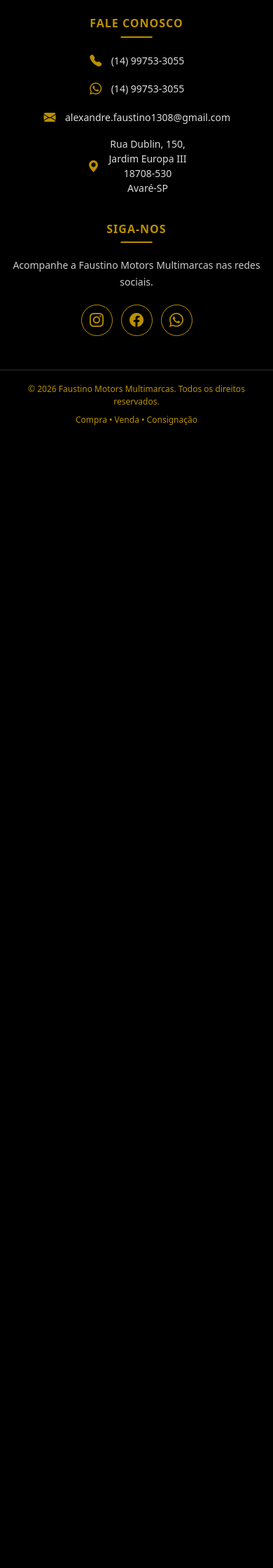
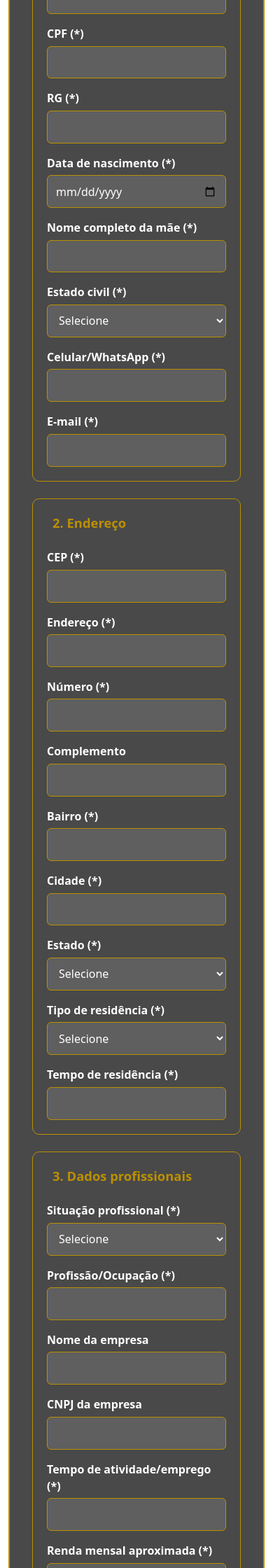
Before and after one commit to rubioluisgustavo/faustino_motors_multimarcas, a PHP site: page /index.php?menu=financiamento in a window 390 px wide. Shown: the part 950-3190 px from the top of the page at 70% size. Before the commit the page ends 1557 px from the top, so only its background shows below. Run offline with PHP 8.4, Linux system fonts and the light colour scheme.

Commit message:
ficha de financiamento e essencial e premium valores e vantagens

```diff
--- /dev/null
+++ b/financiamento.php
@@ -0,0 +1,127 @@
+<section class="financiamento py-5">
+    <div class="container">
+        <div class="titulo-secao">
+            <h2>Ficha de financiamento</h2>
+            <p>Preencha os dados abaixo para solicitar uma análise de crédito.</p>
+        </div>
+
+        <form id="formFinanciamento" class="form-financiamento">
+            <fieldset>
+                <legend>1. Dados pessoais</legend>
+                <div class="row g-3">
+                    <div class="col-md-6"><label>Nome completo (*)<input name="nome" required></label></div>
+                    <div class="col-md-3"><label>CPF (*)<input name="cpf" data-mask="cpf" inputmode="numeric" required></label></div>
+                    <div class="col-md-3"><label>RG (*)<input name="rg" required></label></div>
+                    <div class="col-md-3"><label>Data de nascimento (*)<input type="date" name="nascimento" required></label></div>
+                    <div class="col-md-5"><label>Nome completo da mãe (*)<input name="mae" required></label></div>
+                    <div class="col-md-4"><label>Estado civil (*)<select name="estado_civil" required><option value="">Selecione</option><option>Solteiro(a)</option><option>Casado(a)</option><option>União estável</option><option>Divorciado(a)</option><option>Viúvo(a)</option></select></label></div>
+                    <div class="col-md-4"><label>Celular/WhatsApp (*)<input name="celular" data-mask="phone" inputmode="numeric" required></label></div>
+                    <div class="col-md-8"><label>E-mail (*)<input type="email" name="email" required></label></div>
+                </div>
+            </fieldset>
+
+            <fieldset>
+                <legend>2. Endereço</legend>
+                <div class="row g-3">
+                    <div class="col-md-3"><label>CEP (*)<input name="cep" data-mask="cep" inputmode="numeric" required></label></div>
+                    <div class="col-md-7"><label>Endereço (*)<input name="endereco" required></label></div>
+                    <div class="col-md-2"><label>Número (*)<input name="numero" required></label></div>
+                    <div class="col-md-4"><label>Complemento<input name="complemento"></label></div>
+                    <div class="col-md-4"><label>Bairro (*)<input name="bairro" required></label></div>
+                    <div class="col-md-4"><label>Cidade (*)<input name="cidade" required></label></div>
+                    <div class="col-md-4"><label>Estado (*)<select name="estado" required><option value="">Selecione</option><?php foreach (['AC','AL','AP','AM','BA','CE','DF','ES','GO','MA','MT','MS','MG','PA','PB','PR','PE','PI','RJ','RN','RS','RO','RR','SC','SP','SE','TO'] as $uf): ?><option><?= $uf ?></option><?php endforeach; ?></select></label></div>
+                    <div class="col-md-4"><label>Tipo de residência (*)<select name="residencia" required><option value="">Selecione</option><option>Própria</option><option>Alugada</option><option>Cedida</option><option>Financiada</option></select></label></div>
+                    <div class="col-md-4"><label>Tempo de residência (*)<input name="tempo_residencia" required></label></div>
+                </div>
+            </fieldset>
+
+            <fieldset>
+                <legend>3. Dados profissionais</legend>
+                <div class="row g-3">
+                    <div class="col-md-5"><label>Situação profissional (*)<select name="situacao" required><option value="">Selecione</option><option>CLT</option><option>Autônomo(a)</option><option>Empresário(a)</option><option>Funcionário(a) público(a)</option><option>Profissional liberal</option><option>Aposentado(a)/Pensionista</option><option>Outro</option></select></label></div>
+                    <div class="col-md-7"><label>Profissão/Ocupação (*)<input name="profissao" required></label></div>
+                    <div class="col-md-6"><label>Nome da empresa<input name="empresa"></label></div>
+                    <div class="col-md-3"><label>CNPJ da empresa<input name="cnpj" inputmode="numeric"></label></div>
+                    <div class="col-md-3"><label>Tempo de atividade/emprego (*)<input name="tempo_emprego" required></label></div>
+                    <div class="col-md-4"><label>Renda mensal aproximada (*)<input name="renda" data-mask="money" inputmode="numeric" required></label></div>
+                </div>
+            </fieldset>
+
+            <fieldset>
+                <legend>4. Dados do financiamento</legend>
+                <div class="row g-3">
+                    <div class="col-md-6"><label>Veículo de interesse (*)<input name="veiculo" required></label></div>
+                    <div class="col-md-3"><label>Ano do veículo (*)<input name="ano" inputmode="numeric" required></label></div>
+                    <div class="col-md-3"><label>Valor do veículo (*)<input name="valor_veiculo" data-mask="money" inputmode="numeric" required></label></div>
+                    <div class="col-md-4"><label>Valor disponível para entrada (*)<input name="entrada" data-mask="money" inputmode="numeric" required></label></div>
+                    <div class="col-md-4"><label>Possui veículo para troca? (*)<select name="troca" id="possuiTroca" required><option value="">Selecione</option><option>Sim</option><option>Não</option></select></label></div>
+                </div>
+                <div id="dadosTroca" class="row g-3 mt-1" hidden>
+                    <div class="col-md-4"><label>Marca/Modelo<input name="troca_modelo"></label></div>
+                    <div class="col-md-2"><label>Ano<input name="troca_ano" inputmode="numeric"></label></div>
+                    <div class="col-md-3"><label>Km<input name="troca_km" inputmode="numeric"></label></div>
+                    <div class="col-md-3"><label>Valor aproximado<input name="troca_valor" data-mask="money" inputmode="numeric"></label></div>
+                </div>
+            </fieldset>
+
+            <fieldset>
+                <legend>6. Autorização</legend>
+                <label class="check-aceite"><input type="checkbox" name="autorizacao" required> Autorizo a Faustino Motors Multimarcas a utilizar os dados informados para encaminhar minha solicitação às instituições financeiras parceiras, exclusivamente para análise de crédito e financiamento do veículo. (*)</label>
+                <label class="check-aceite"><input type="checkbox" name="veracidade" required> Declaro que as informações fornecidas são verdadeiras e estou ciente de que o preenchimento não garante a aprovação do financiamento. (*)</label>
+                <div class="alert alert-warning mt-3"><strong>Esclarecimento ao cliente:</strong> o envio representa uma solicitação de análise de crédito, não uma aprovação automática. As condições são definidas exclusivamente pela instituição financeira, conforme seus critérios.</div>
+            </fieldset>
+
+            <button type="submit" class="btn btn-whatsapp"><i class="bi bi-whatsapp"></i> Enviar ficha pelo WhatsApp</button>
+        </form>
+    </div>
+</section>
+
+<script>
+(function () {
+    const form = document.getElementById('formFinanciamento');
+    const troca = document.getElementById('possuiTroca');
+    const dadosTroca = document.getElementById('dadosTroca');
+    const phone = '5514997533055';
+
+    function digits(value) { return value.replace(/\D/g, ''); }
+    function money(value) {
+        const number = digits(value);
+        return number ? 'R$ ' + (Number(number) / 100).toLocaleString('pt-BR', { minimumFractionDigits: 2 }) : '';
+    }
+    function mask(input) {
+        const type = input.dataset.mask;
+        let value = digits(input.value);
+        if (type === 'cpf') value = value.replace(/(\d{3})(\d)/, '$1.$2').replace(/(\d{3})(\d)/, '$1.$2').replace(/(\d{3})(\d{1,2})$/, '$1-$2');
+        if (type === 'phone') value = value.replace(/^(\d{2})(\d)/, '($1) $2').replace(/(\d{5})(\d)/, '$1-$2');
+        if (type === 'cep') value = value.replace(/^(\d{5})(\d)/, '$1-$2');
+        input.value = type === 'money' ? money(input.value) : value;
+    }
+    form.querySelectorAll('[data-mask]').forEach(input => input.addEventListener('input', () => mask(input)));
+    troca.addEventListener('change', () => {
+        const enabled = troca.value === 'Sim';
+        dadosTroca.hidden = !enabled;
+        dadosTroca.querySelectorAll('input').forEach(input => { input.required = enabled; });
+    });
+    form.addEventListener('submit', event => {
+        event.preventDefault();
+        const data = new FormData(form);
+        const labels = {
+            nome: 'Nome completo', cpf: 'CPF', rg: 'RG', nascimento: 'Data de nascimento', mae: 'Nome da mãe',
+            estado_civil: 'Estado civil', celular: 'Celular/WhatsApp', email: 'E-mail', cep: 'CEP', endereco: 'Endereço',
+            numero: 'Número', complemento: 'Complemento', bairro: 'Bairro', cidade: 'Cidade', estado: 'Estado',
+            residencia: 'Tipo de residência', tempo_residencia: 'Tempo de residência', situacao: 'Situação profissional',
+            profissao: 'Profissão/Ocupação', empresa: 'Empresa', cnpj: 'CNPJ', tempo_emprego: 'Tempo de atividade/emprego',
+            renda: 'Renda mensal', veiculo: 'Veículo de interesse', ano: 'Ano do veículo', valor_veiculo: 'Valor do veículo',
+            entrada: 'Valor disponível para entrada', troca: 'Possui veículo para troca?', troca_modelo: 'Marca/Modelo da troca',
+            troca_ano: 'Ano da troca', troca_km: 'Km da troca', troca_valor: 'Valor aproximado da troca'
+        };
+        let message = 'Olá! Gostaria de solicitar uma análise de financiamento.\n\n';
+        Object.keys(labels).forEach(key => {
+            const value = data.get(key);
+            if (value) message += '*' + labels[key] + ':* ' + value + '\n';
+        });
+        message += '\n*Autorizações confirmadas:* Sim';
+        window.open('https://wa.me/' + phone + '?text=' + encodeURIComponent(message), '_blank');
+    });
+}());
+</script>
--- a/index.php
+++ b/index.php
@@ -21,6 +21,9 @@
             case 'vendidos':
                 include("vendidos.php");
                 break;
+            case 'financiamento':
+                include("financiamento.php");
+                break;
 
             default:
                 # code...
--- a/menu.php
+++ b/menu.php
@@ -24,7 +24,7 @@
                 </li>
 
                 <li class="nav-item">
-                    <a class="nav-link" href="#">FICHA DE FINANCIAMENTO</a>
+                    <a class="nav-link" href="?menu=financiamento">FICHA DE FINANCIAMENTO</a>
                 </li>
 
                 <li class="nav-item">
--- a/styles.css
+++ b/styles.css
@@ -2,6 +2,72 @@
     background: #bb9000;
     color: #fff;
     font-size: .95rem;
+}
+
+.form-financiamento {
+    background: #494949;
+    border: 2px solid #bb9000;
+    border-radius: 15px;
+    padding: 2rem;
+}
+
+.form-financiamento fieldset {
+    border: 1px solid #bb9000;
+    border-radius: 10px;
+    padding: 1.25rem;
+    margin-bottom: 1.5rem;
+}
+
+.form-financiamento legend {
+    color: #bb9000;
+    font-weight: 800;
+    font-size: 1.15rem;
+    width: auto;
+    padding: 0 .5rem;
+}
+
+.form-financiamento label {
+    display: block;
+    color: #fff;
+    font-weight: 600;
+}
+
+.form-financiamento input:not([type="checkbox"]),
+.form-financiamento select {
+    display: block;
+    width: 100%;
+    margin-top: .35rem;
+    background: #5f5f5f;
+    color: #fff;
+    border: 1px solid #bb9000;
+    border-radius: 6px;
+    padding: .65rem .75rem;
+}
+
+.form-financiamento input:focus,
+.form-financiamento select:focus {
+    outline: 2px solid #fff;
+}
+
+.check-aceite {
+    margin-bottom: 1rem;
+    font-weight: 400 !important;
+}
+
+.check-aceite input {
+    margin-right: .5rem;
+}
+
+.btn-whatsapp {
+    background: #25d366;
+    color: #fff;
+    font-weight: 800;
+    padding: .8rem 1.5rem;
+}
+
+.btn-whatsapp:hover {
+    background: #1da851;
+    color: #fff;
 }
 
 .topbar a {
```
Also changed, not shown: other parts of styles.css (+85 -22 lines), veiculo.php (+22 -11 lines).
